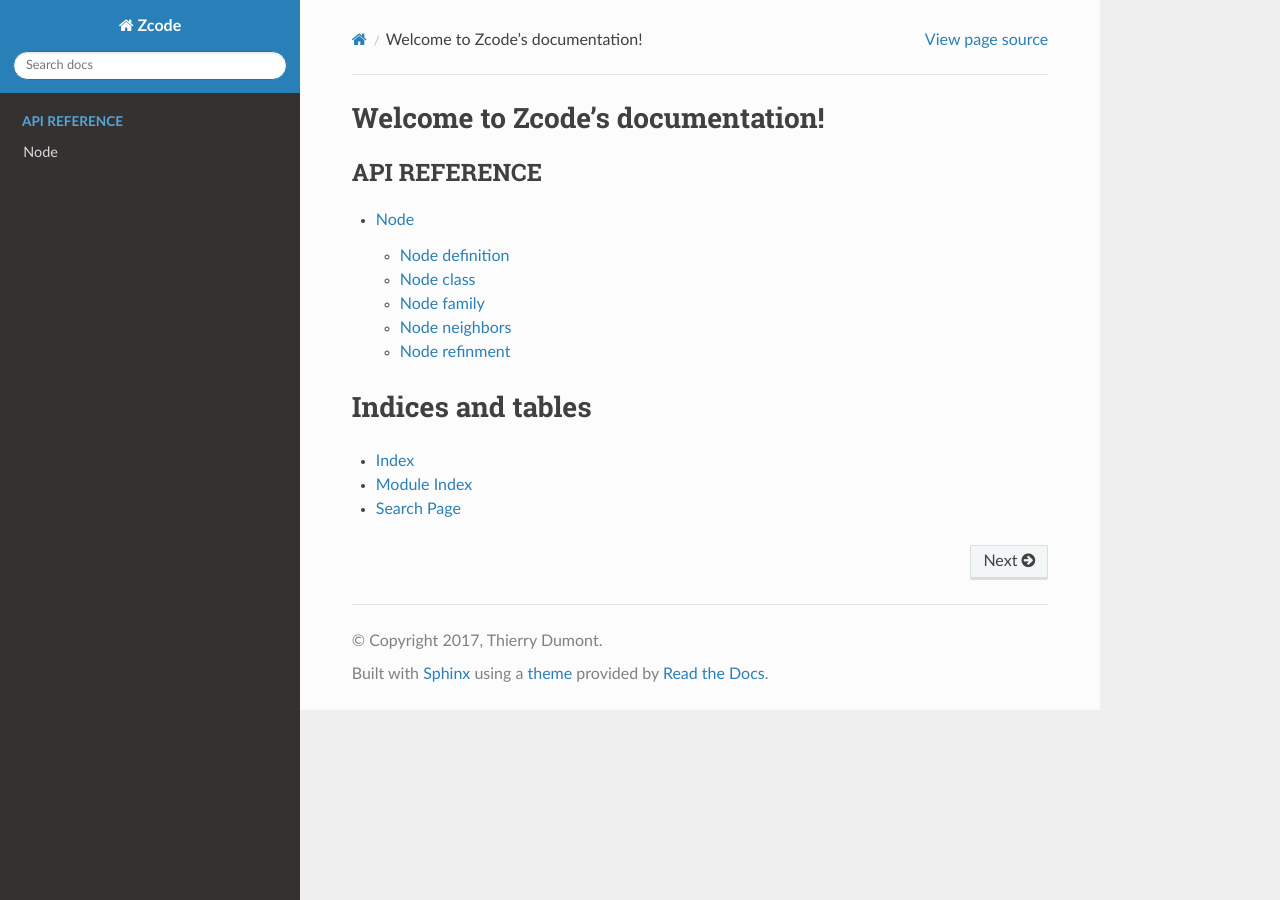
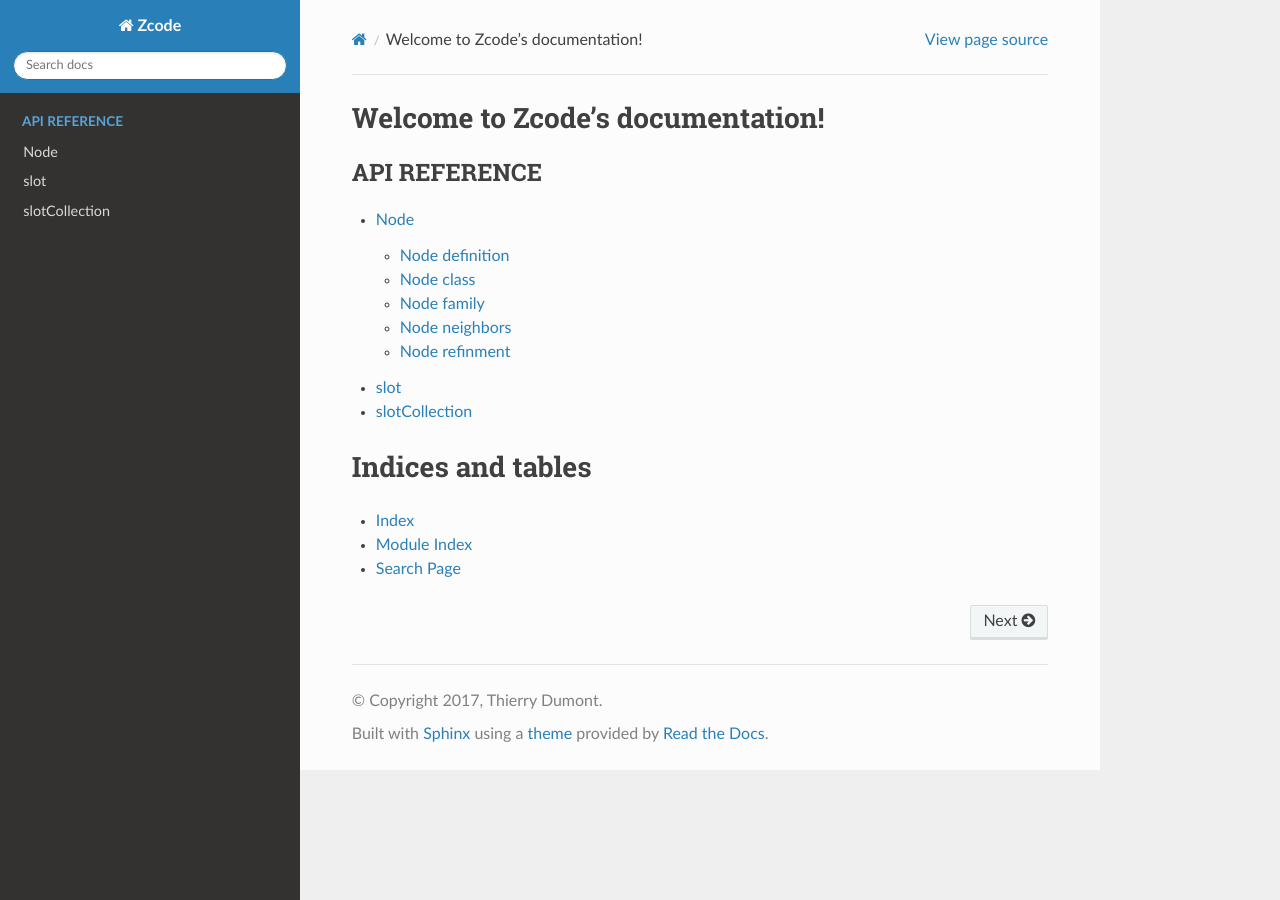
Before and after one commit to rolanddenis/Zcode, a Sphinx documentation site: the page built from doc/source/index.rst, in a window 1280 px wide. Built offline with Sphinx 7.4.7 and the Read the Docs theme 2.0.0, drawn with Linux system fonts in a browser that asks for light colours; formulas are drawn with MathJax 3.

Commit message:
update documentation

```diff
--- /dev/null
+++ b/doc/source/api/slot.rst
@@ -0,0 +1,6 @@
+slot
+====
+
+.. doxygenstruct:: slot
+   :project: Zcode
+   :members:
--- /dev/null
+++ b/doc/source/api/slotCollection.rst
@@ -0,0 +1,6 @@
+slotCollection
+==============
+
+.. doxygenstruct:: slotCollection
+   :project: Zcode
+   :members:
--- a/doc/source/index.rst
+++ b/doc/source/index.rst
@@ -15,6 +15,8 @@ Welcome to Zcode's documentation!
    :maxdepth: 2
 
    api/node
+   api/slot
+   api/slotCollection
 
 
 Indices and tables
```
